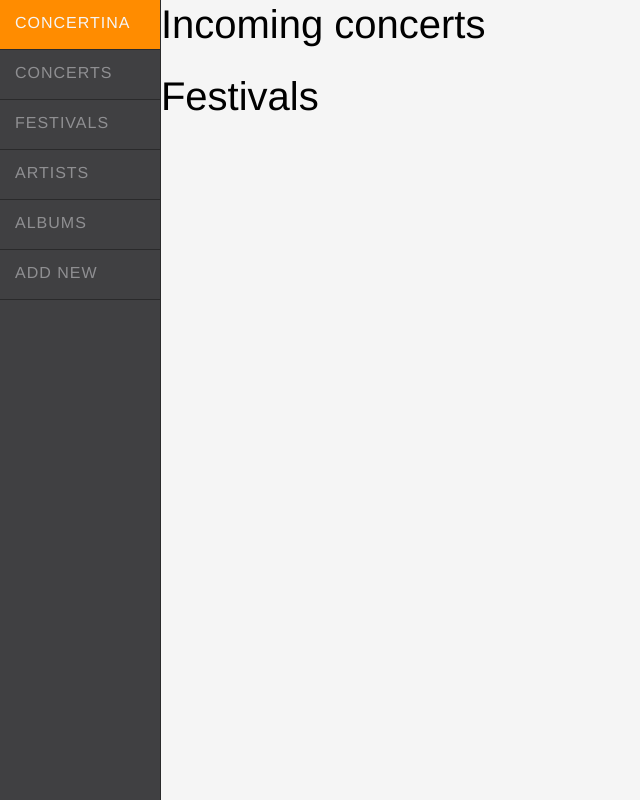
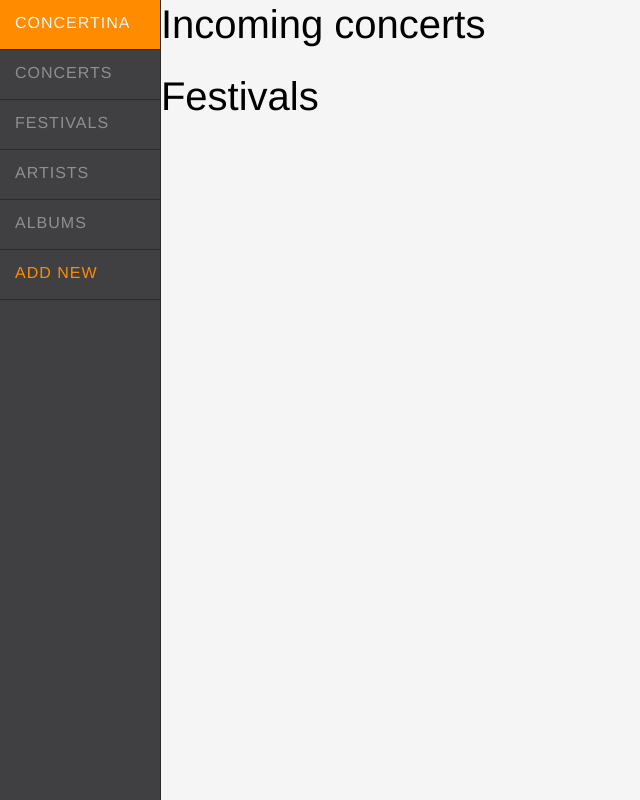
Before and after one commit to tomaszmjurek/concertina, a Flask app: page / in a window 1280 px wide. Shown: the whole page, without its empty margins (0-640 px from the left). Run offline with Flask 2, Linux system fonts and the light colour scheme; data that the repository does not hold is empty; some libraries are stand-ins or nearby versions.

Commit message:
See more button and change o ADD NEW color

```diff
--- a/concertina/static/css/main.css
+++ b/concertina/static/css/main.css
@@ -57,9 +57,16 @@ body {
     overflow: scroll;
 }
 
-
 tr>td{
     text-align: center;
     font-size: 13px;
     margin: 0 0;
 }
+
+#add_new {
+    color: darkorange;
+}
+
+.see_more{
+    background-color: darkorange;
+}
--- a/concertina/templates/concerts.html
+++ b/concertina/templates/concerts.html
@@ -17,6 +17,7 @@
                 <td><img src="https://picsum.photos/100/50"></img></td>
                 <td>{{ concert.band }}</td>
                 <td>{{ concert.name }} / {{ concert.city }}</td>
+                <td><button class="see_more" type="button">See more</button></td>
             </tr>
         {% endfor %}
         </tbody>
```
